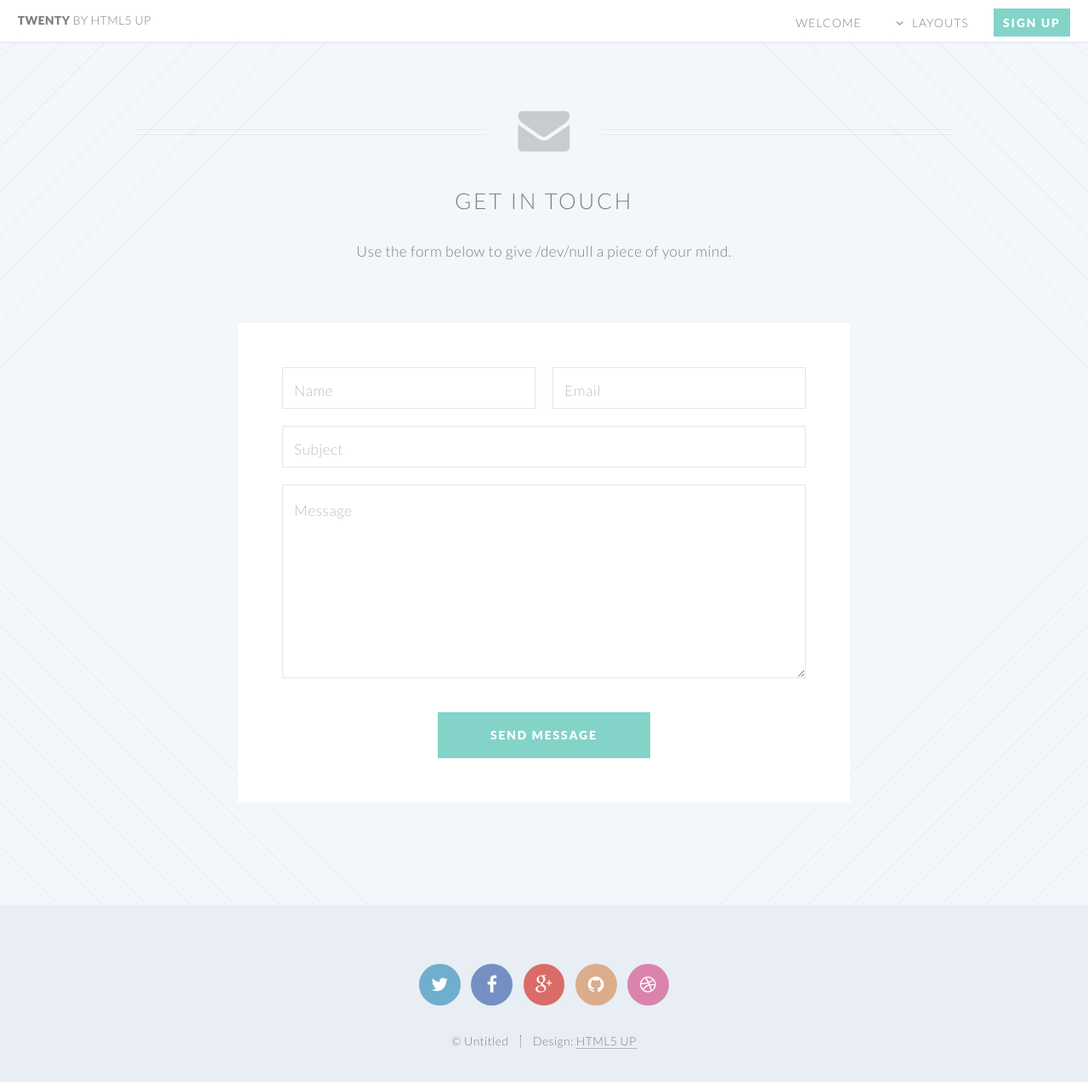
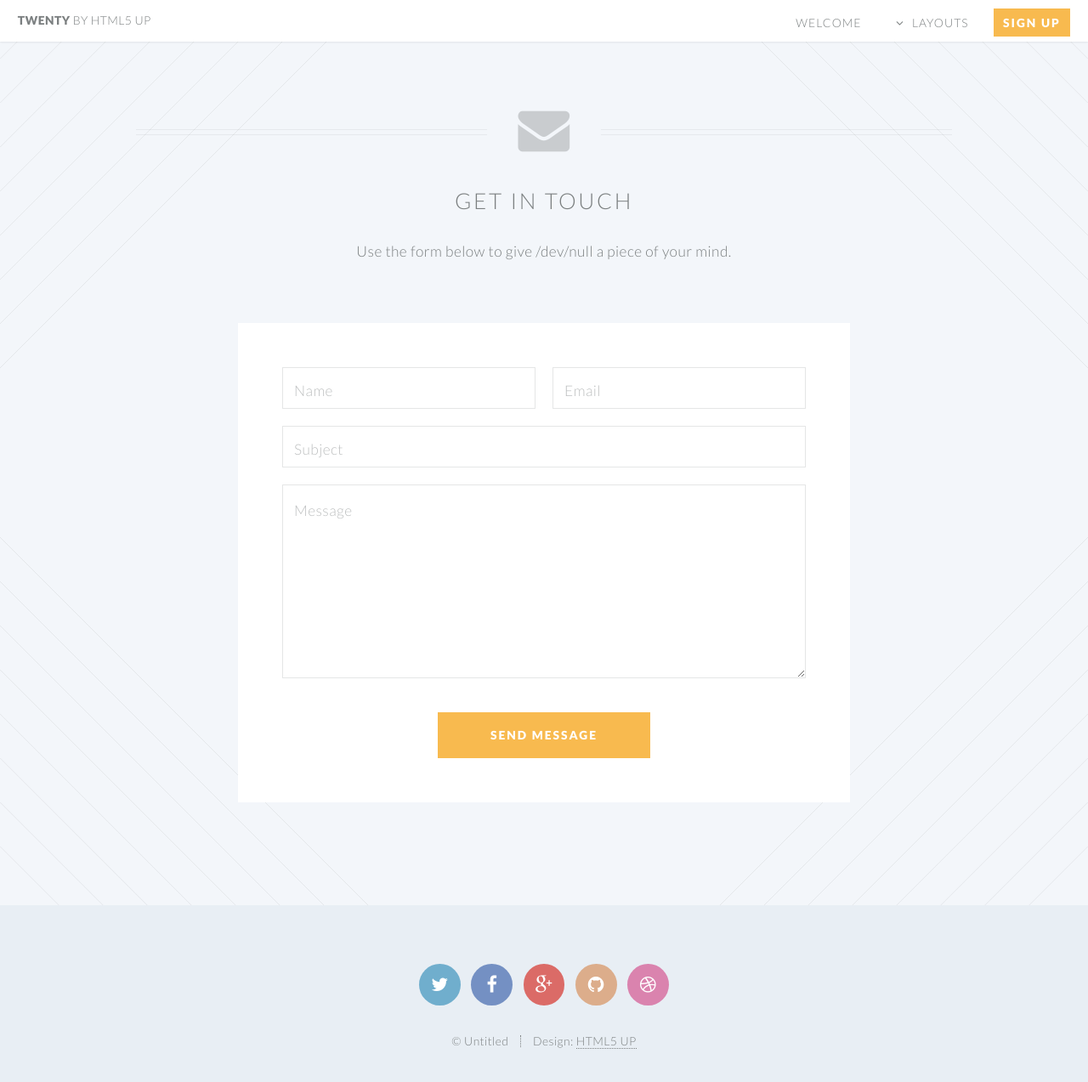
Before and after one commit to jessiegomes/jessiegomes.github.io, a Jekyll site: the page contact.html, which Jekyll copies as it is, in a window 1280 px wide and 1301 px high. Shown: the top 1273 px of the window at 85% size. Built offline with Jekyll 4.4.1, drawn with Linux system fonts in a browser that asks for light colours.

Commit message:
fix buttons

```diff
--- a/css/style.css
+++ b/css/style.css
@@ -532,9 +532,10 @@
 		input[type="submit"].special,
 		input[type="reset"].special,
 		.button.special {
-			background: #83d3c9;
-			border-color: #83d3c9;
+			background: #f7ae31;
+			border-color: #f7ae31;
 			color: white !important;
+			opacity: 0.85
 		}
 
 			input[type="button"].special:hover,
--- a/index.html
+++ b/index.html
@@ -161,7 +161,7 @@
 				<footer>
 					<ul class="buttons">
 						<li><a href="contact.html" class="button special">About</a></li>
-						<li><a href="" class="button">Contact Soma</a></li>
+						<li><a href="" class="button special">Contact Soma</a></li>
 					</ul>
 				</footer>
 
```
